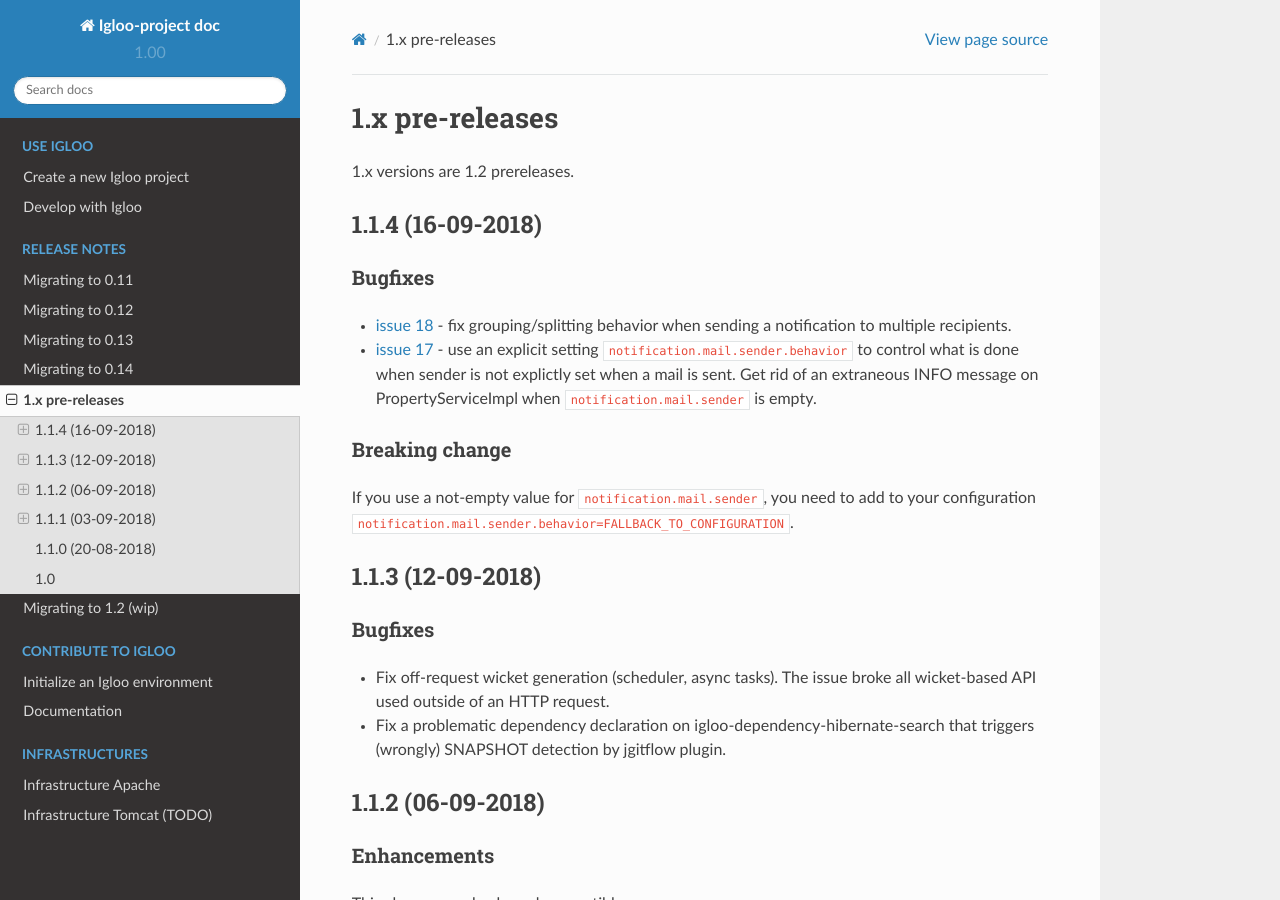
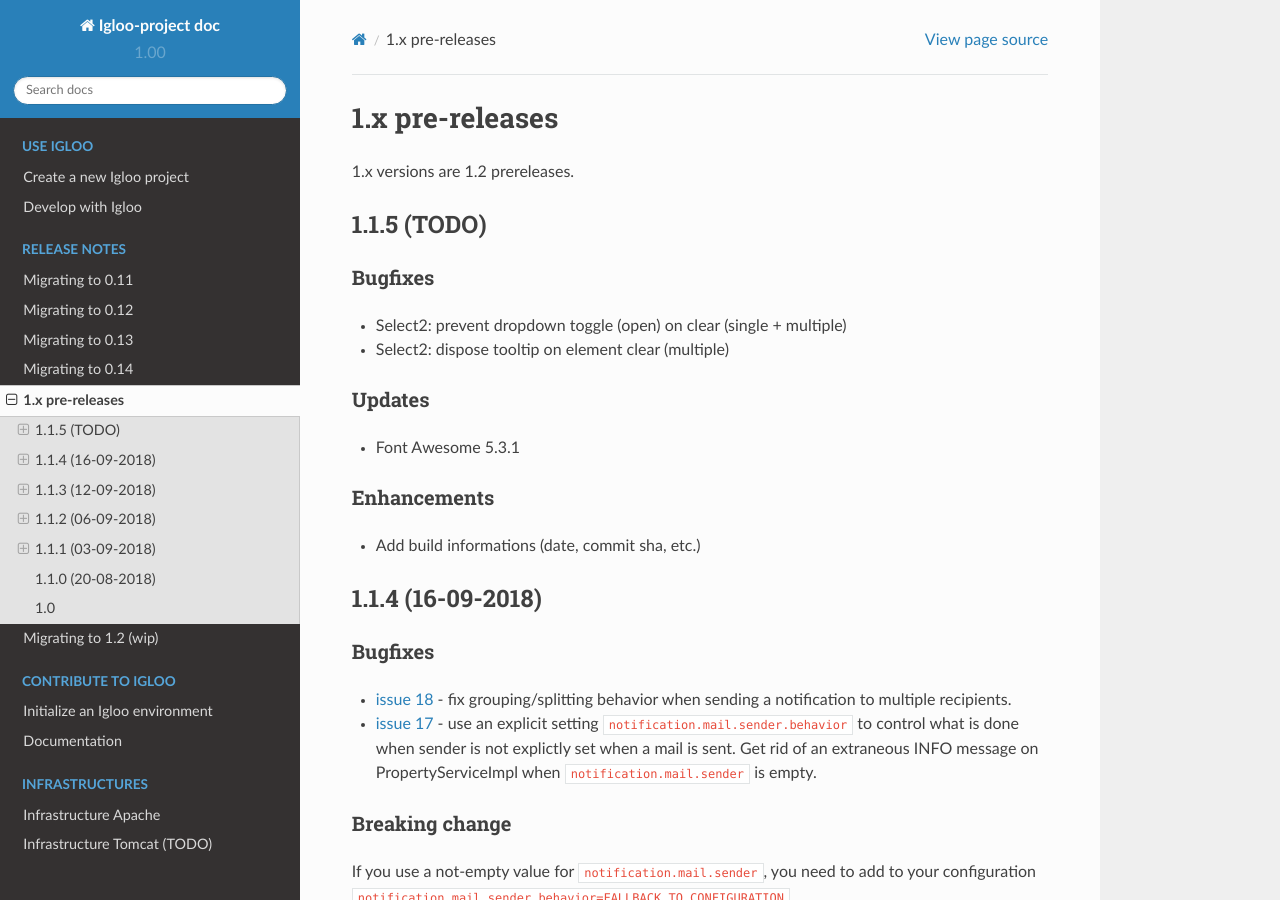
Before and after one commit to igloo-project/igloo-doc, a Sphinx documentation site: the page built from source/release-notes/1.x.rst, in a window 1280 px wide and 900 px high. Built offline with Sphinx 7.4.7 and the Read the Docs theme 2.0.0, drawn with Linux system fonts in a browser that asks for light colours.

Commit message:
1.1.5: prepare release note

```diff
--- a/source/release-notes/1.x.rst
+++ b/source/release-notes/1.x.rst
@@ -3,6 +3,27 @@
 ################
 
 1.x versions are 1.2 prereleases.
+
+.. _1.1.x (TODO)
+
+1.1.5 (TODO)
+##################
+
+Bugfixes
+********
+
+* Select2: prevent dropdown toggle (open) on clear (single + multiple)
+* Select2: dispose tooltip on element clear (multiple)
+
+Updates
+*******
+
+* Font Awesome 5.3.1
+
+Enhancements
+************
+
+* Add build informations (date, commit sha, etc.)
 
 .. _v1.1.4:
 
```
